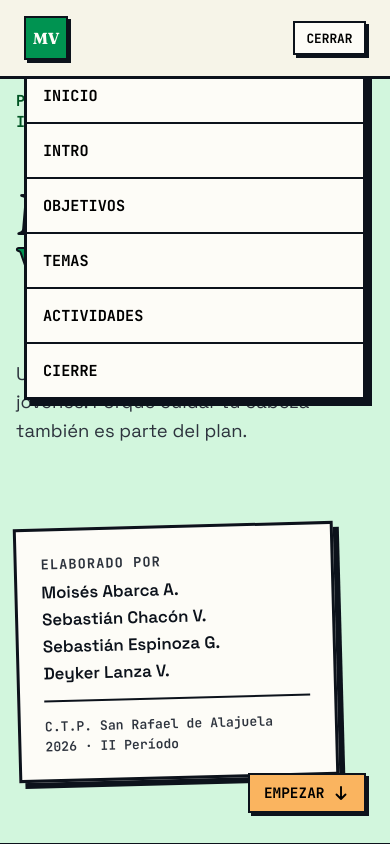
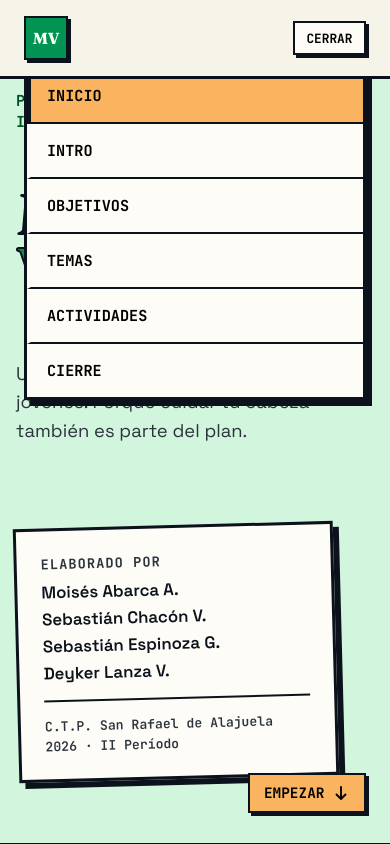
Before and after one commit to Moises-ab24/MenteViva, a React (Vite) app: page / in a window 390 px wide. Both pictures are taken after a click on the button "MENÚ". Shown: the top 844 px of the page. Built offline with nearby package versions, Linux system fonts and the light colour scheme.

Commit message:
fix hover navbar responsive

```diff
--- a/src/components/Nav/Nav.module.css
+++ b/src/components/Nav/Nav.module.css
@@ -108,7 +108,10 @@
   background: transparent;
   border: none;
   border-bottom: 2px solid var(--line);
+  border-left: 4px solid transparent;
   padding: var(--space-2);
+  transition: background var(--dur-fast) var(--ease-out-quart),
+    border-left-color var(--dur-fast) var(--ease-out-quart);
 }
 
 .itemMovil:last-child {
@@ -117,6 +120,15 @@
 
 .itemMovil:active {
   background: var(--green-50);
+}
+
+.itemMovilActivo {
+  background: var(--amber-300);
+  border-left-color: var(--line);
+}
+
+.itemMovilActivo:active {
+  background: var(--amber-300);
 }
 
 @media (min-width: 860px) {
--- a/src/components/Nav/Nav.tsx
+++ b/src/components/Nav/Nav.tsx
@@ -79,9 +79,12 @@ export function Nav() {
           {secciones.map(({ id, label }) => (
             <button
               key={id}
-              className={styles.itemMovil}
+              className={`${styles.itemMovil} ${
+                activo === id ? styles.itemMovilActivo : ""
+              }`}
               onClick={() => irA(id)}
               role="menuitem"
+              aria-current={activo === id ? "true" : undefined}
             >
               {label}
             </button>
```
